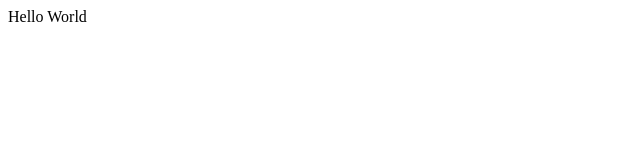
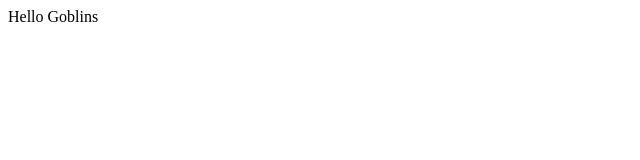
Before and after one commit to GoblinSharkies/scratch-project, a React app: page / in a window 1280 px wide. Shown: the top 160 px of the page, without its empty margins (0-640 px from the left). Built offline with nearby package versions, Linux system fonts and the light colour scheme.

Commit message:
testing branch rules

```diff
--- a/client/App.jsx
+++ b/client/App.jsx
@@ -2,7 +2,7 @@ import React from 'react';
 
 const App = () => {
     return (
-        <div>Hello World</div>
+        <div>Hello Goblins</div>
     )
 }
 
```
